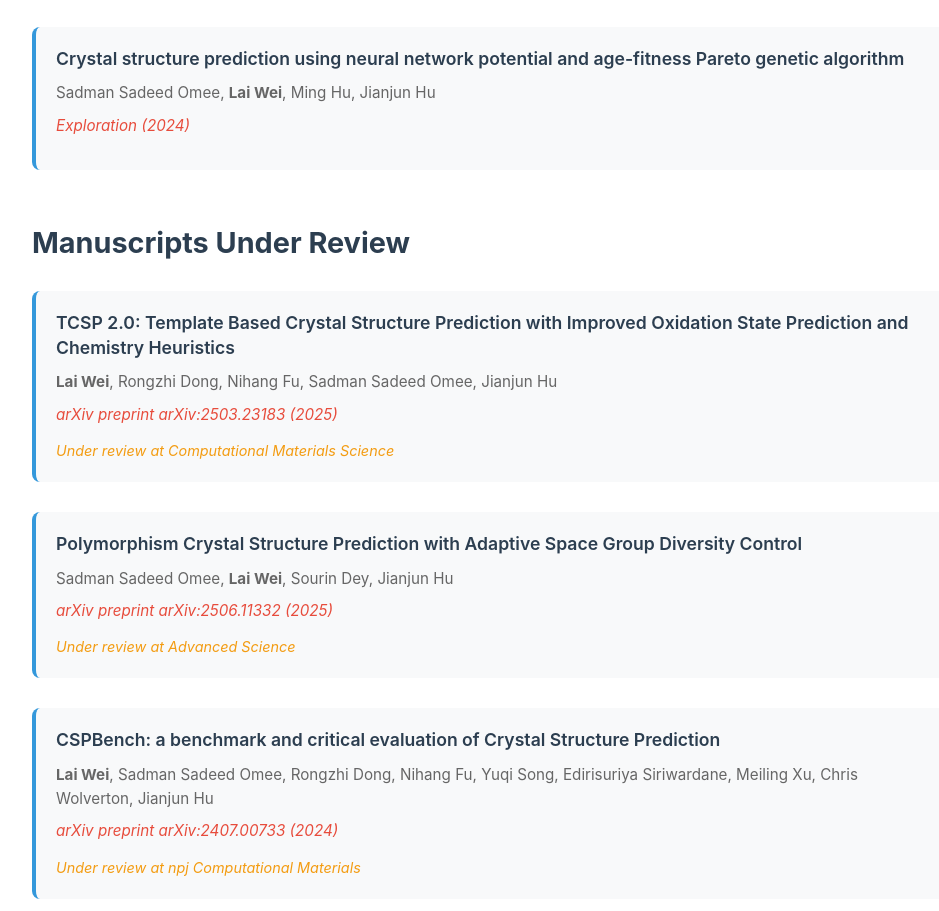
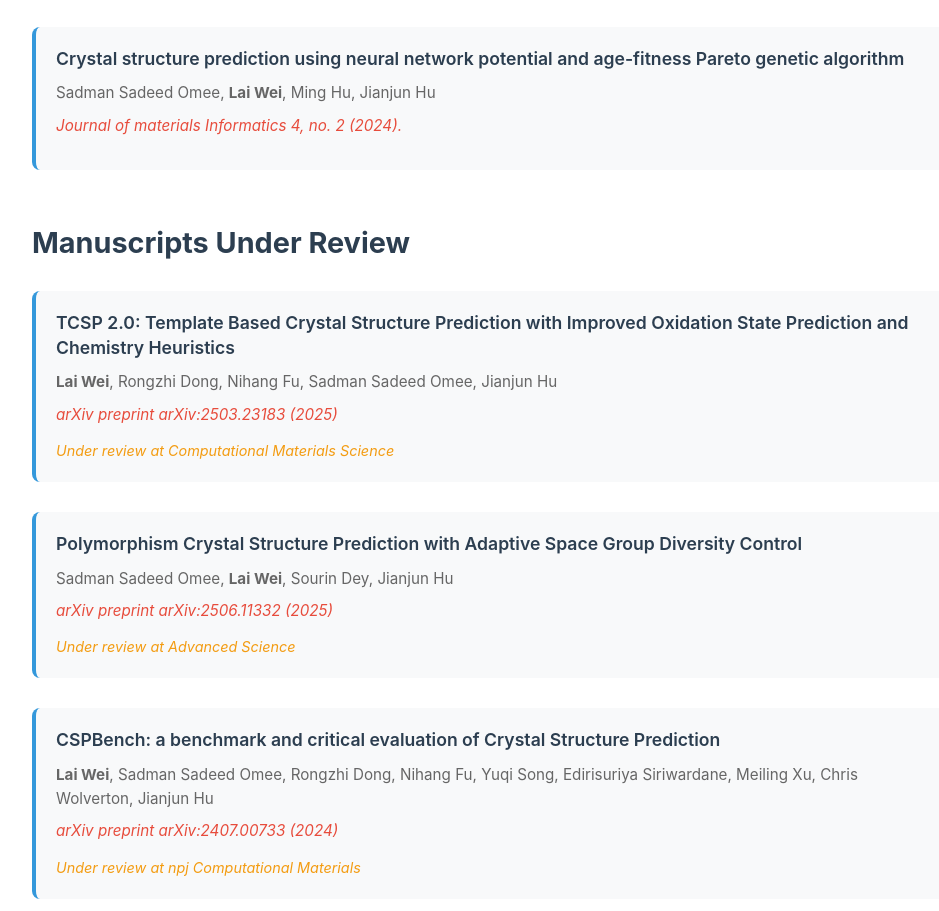
Before and after one commit to hallofuture/LaiWei.github.io, a plain HTML site: page publications.html in a window 1280 px wide. Shown: the part 1375-2286 px from the top of the page, without its empty margins (148-1087 px from the left). Drawn offline with Linux system fonts and the light colour scheme.

Commit message:
Update publications.html

```diff
--- a/publications.html
+++ b/publications.html
@@ -277,7 +277,7 @@
                     Sadman Sadeed Omee, <strong>Lai Wei</strong>, Ming Hu, Jianjun Hu
                 </div>
                 <div class="pub-venue">
-                    Exploration (2024)
+                     Journal of materials Informatics 4, no. 2 (2024).
                 </div>
             </div>
         </div>
```
